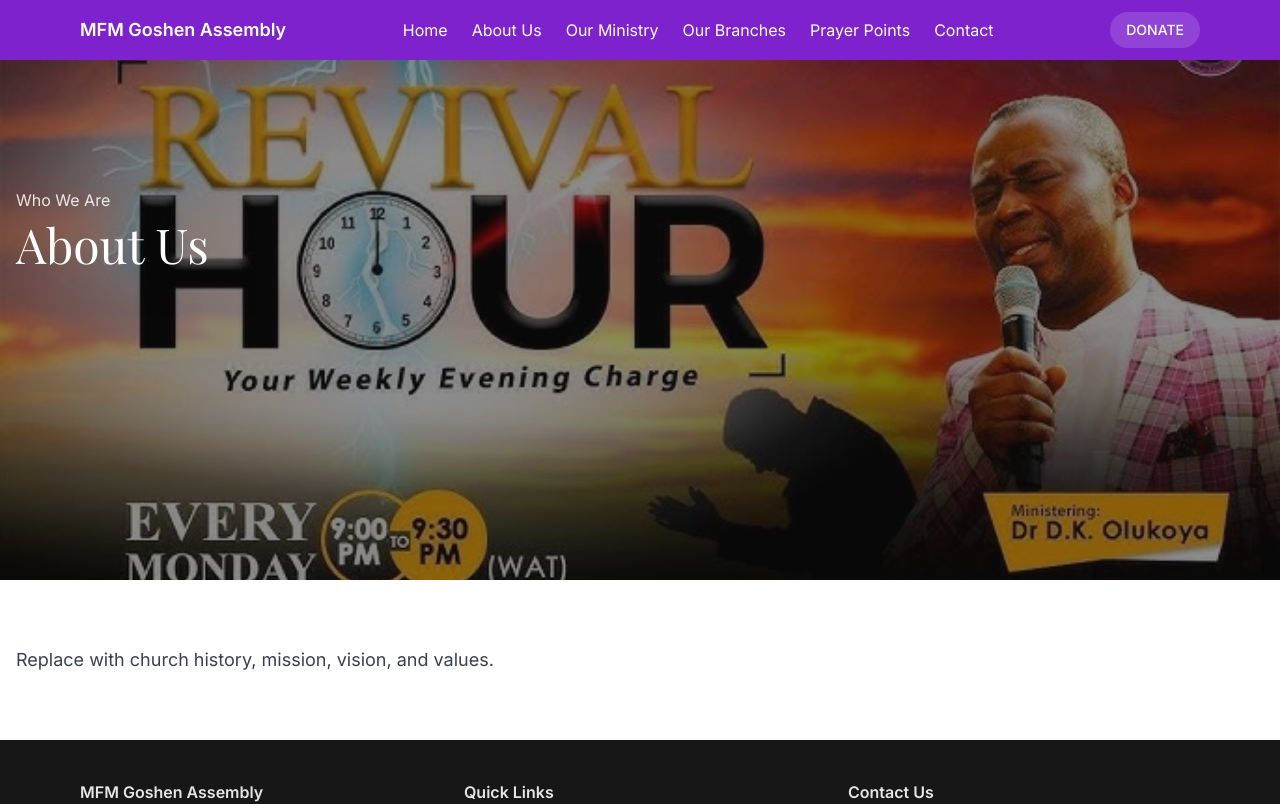
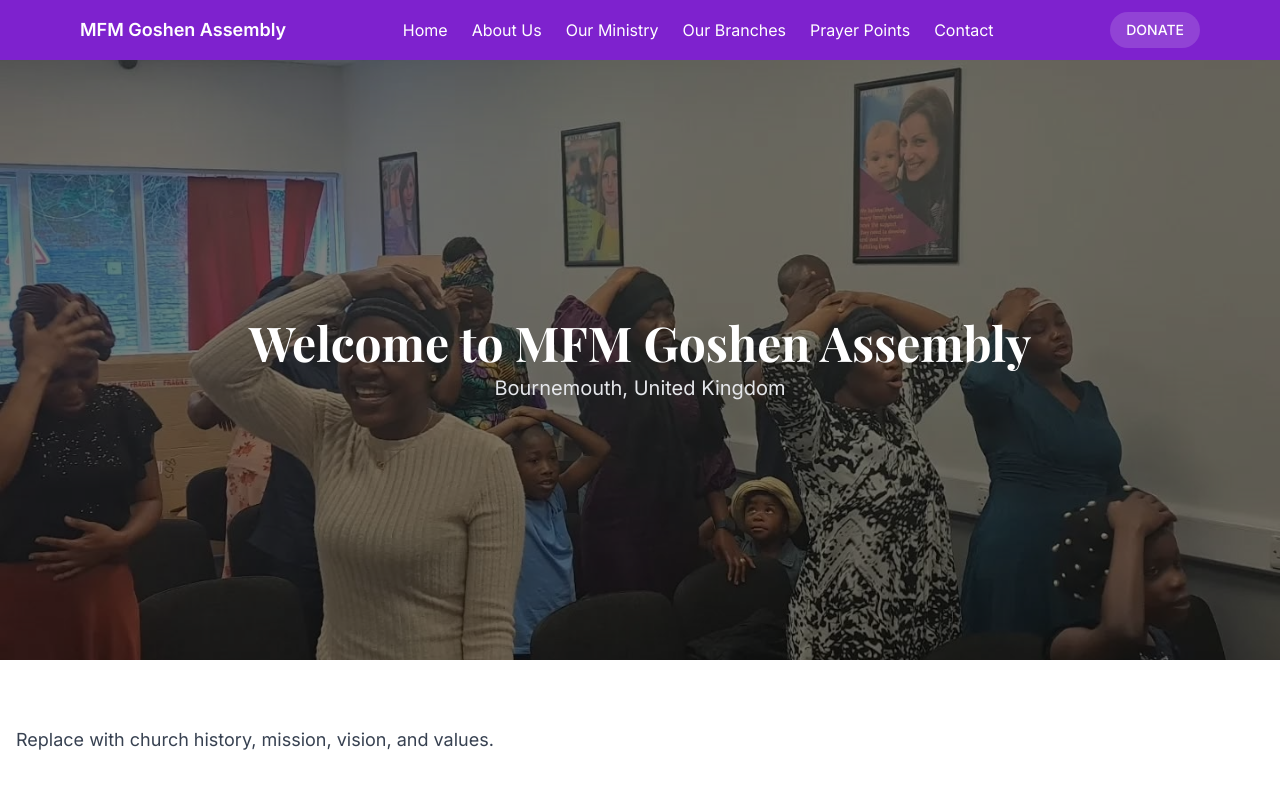
Before and after one commit to ebenotopsoncrown/mfm-goshen-assembly, a Next.js app: page /about in a window 1280 px wide. Shown: the top 804 px of the page. Built offline with nearby package versions, Linux system fonts and the light colour scheme; no server answers; a web font is replaced by a local one.

Commit message:
Update Hero.tsx

```diff
--- a/components/Hero.tsx
+++ b/components/Hero.tsx
@@ -6,57 +6,32 @@
 
 type Slide = { src: string; alt?: string };
 
-type HeroProps = {
-  title?: string;
-  subtitle?: string;
-  /** Back-compat: if passed, we use a single background image */
-  image?: string;
-  /** Optional slides for cross-fade */
-  slides?: Slide[];
-  /** Interval between slides (ms). Defaults to 5000 */
-  intervalMs?: number;
-};
-
-export function Hero({
-  title,
-  subtitle,
-  image,
-  slides,
-  intervalMs = 5000,
-}: HeroProps) {
-  // If slides provided use them, else fall back to single image or defaults
-  const effectiveSlides: Slide[] =
-    slides && slides.length
-      ? slides
-      : image
-      ? [{ src: image }]
-      : [
-          { src: "/hero/hero-1.jpg", alt: "Worship Service" },
-          { src: "/hero/hero-2.jpg", alt: "Bible Study" },
-          { src: "/hero/hero-3.jpg", alt: "Community Fellowship" },
+export function Hero() {
+  const slides: Slide[] = [
+    { src: "/images/hero5.jpg", alt: "Worship Service" },
+    { src: "/images/hero6.jpg", alt: "Bible Study" },
+    { src: "/images/hero7.jpg", alt: "Community Fellowship" },
+    { src: "/images/hero8.jpg", alt: "Prayer Time" },
+    { src: "/images/hero9.jpg", alt: "Gospel Outreach" },
   ];
 
   const [index, setIndex] = useState(0);
 
   useEffect(() => {
-    if (effectiveSlides.length <= 1) return;
     const id = setInterval(() => {
-      setIndex((i) => (i + 1) % effectiveSlides.length);
-    }, intervalMs);
+      setIndex((i) => (i + 1) % slides.length);
+    }, 6000); // 6 seconds
     return () => clearInterval(id);
-  }, [effectiveSlides.length, intervalMs]);
+  }, [slides.length]);
 
   return (
-    <section className="relative isolate h-[280px] sm:h-[360px] md:h-[440px] lg:h-[520px] overflow-hidden">
-      {/* Slides */}
-      <div className="absolute inset-0">
-        {effectiveSlides.map((s, i) => (
+    <section className="relative h-[300px] sm:h-[400px] md:h-[500px] lg:h-[600px] overflow-hidden">
+      {slides.map((s, i) => (
         <div
           key={s.src}
-            className={`absolute inset-0 transition-opacity duration-1000 ease-out ${
+          className={`absolute inset-0 transition-opacity duration-1000 ${
             i === index ? "opacity-100" : "opacity-0"
           }`}
-            aria-hidden={i !== index}
         >
           <Image
             src={s.src}
@@ -68,21 +43,16 @@
           />
         </div>
       ))}
-        <div className="absolute inset-0 bg-black/45" />
-      </div>
 
-      {/* Text */}
-      <div className="relative z-10 mx-auto max-w-7xl px-4">
-        <div className="pt-20 sm:pt-24 md:pt-28 lg:pt-32 pb-10 text-white">
-          {subtitle && (
-            <p className="text-white/85 text-sm sm:text-base">{subtitle}</p>
-          )}
-          {title && (
-            <h1 className="mt-2 font-serif text-3xl sm:text-4xl md:text-5xl leading-tight">
-              {title}
+      <div className="absolute inset-0 bg-black/50" />
+
+      <div className="relative z-10 flex flex-col justify-center items-center h-full text-center text-white">
+        <h1 className="text-4xl sm:text-5xl font-serif font-bold">
+          Welcome to MFM Goshen Assembly
         </h1>
-          )}
-        </div>
+        <p className="mt-2 text-lg sm:text-xl text-gray-200">
+          Bournemouth, United Kingdom
+        </p>
       </div>
     </section>
   );
```
Lines whose indentation alone changed are shown as unchanged.
